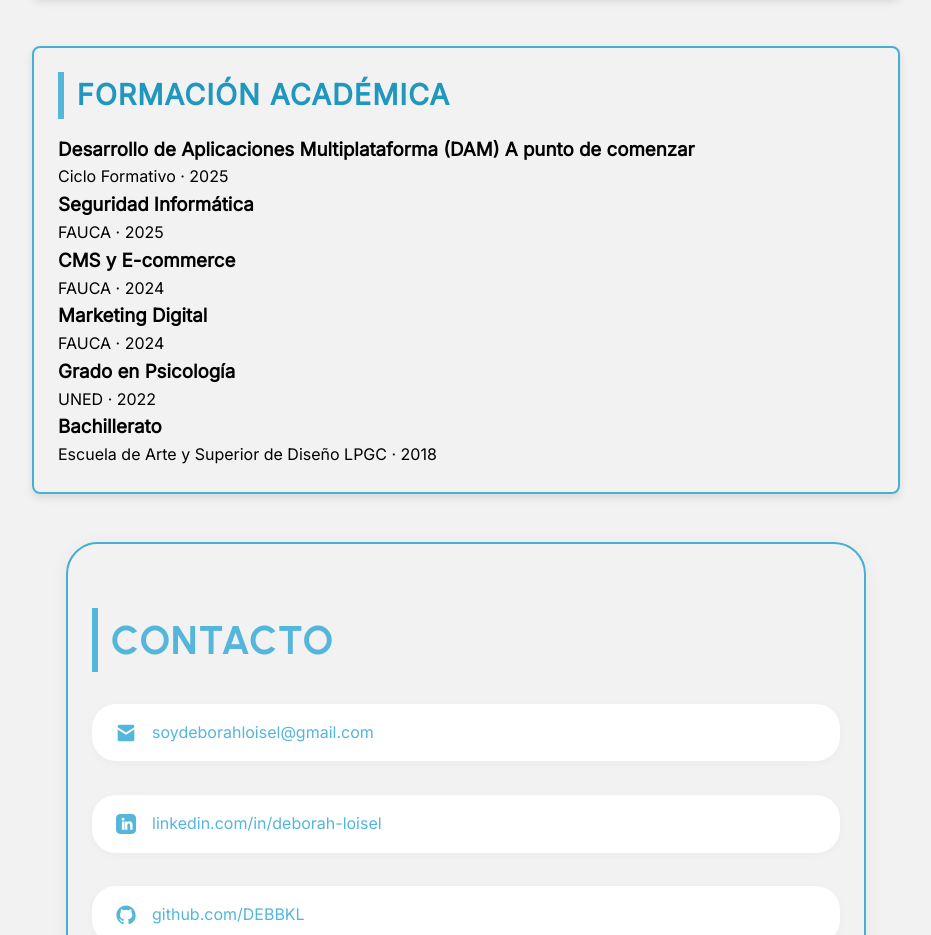
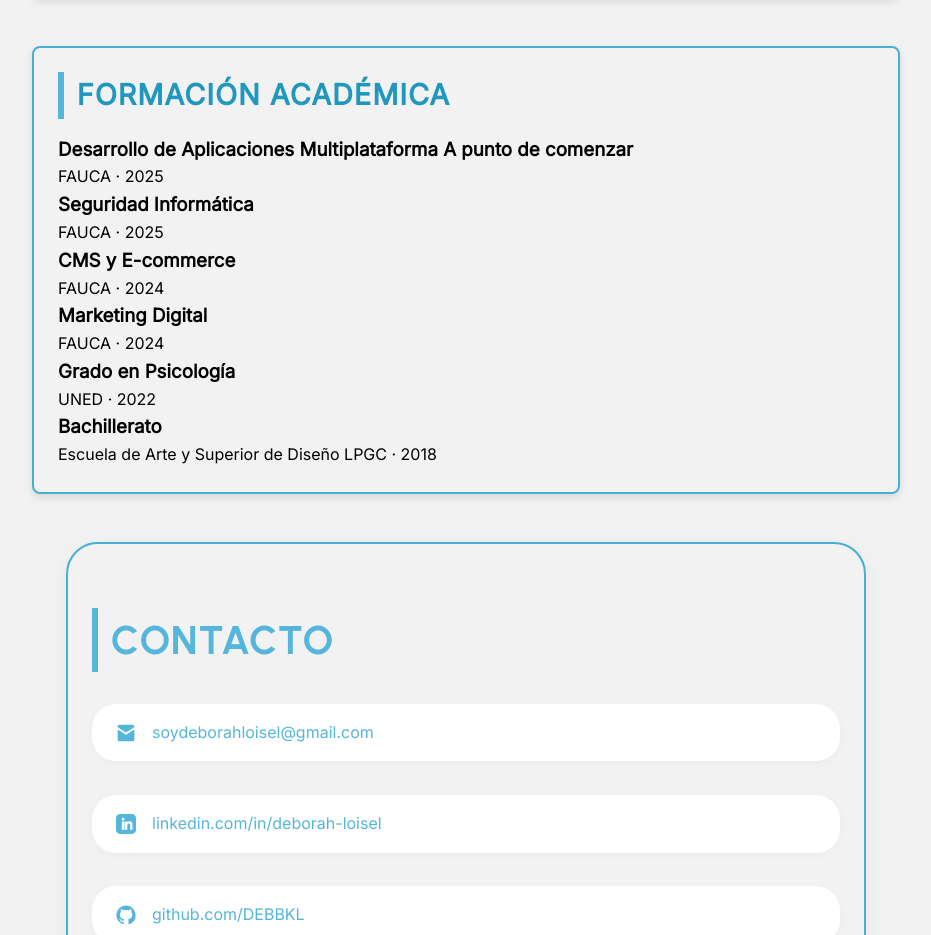
Before and after one commit to DEBBKL/portfolio, a website: page index.html in a window 1280 px wide. Shown: the part 5263-6198 px from the top of the page, without its empty margins (174-1105 px from the left). Drawn offline with Linux system fonts and the light colour scheme.

Commit message:
Update index.html

```diff
--- a/index.html
+++ b/index.html
@@ -277,13 +277,13 @@
   </div>
 </section>
 
-   <section id="education" class="timeline-section">
+  <section id="education" class="timeline-section">
   <h2>Formación Académica</h2>
   <div class="timeline">
     <div class="timeline-item">
       <div class="timeline-content">
-        <h3>Desarrollo de Aplicaciones Multiplataforma (DAM) <span class="badge">A punto de comenzar</span></h3>
-        <p class="timeline-date">Ciclo Formativo · 2025</p>
+        <h3>Desarrollo de Aplicaciones Multiplataforma <span class="badge">A punto de comenzar</span></h3>
+        <p class="timeline-date">FAUCA · 2025</p>
       </div>
     </div>
     <div class="timeline-item">
```
